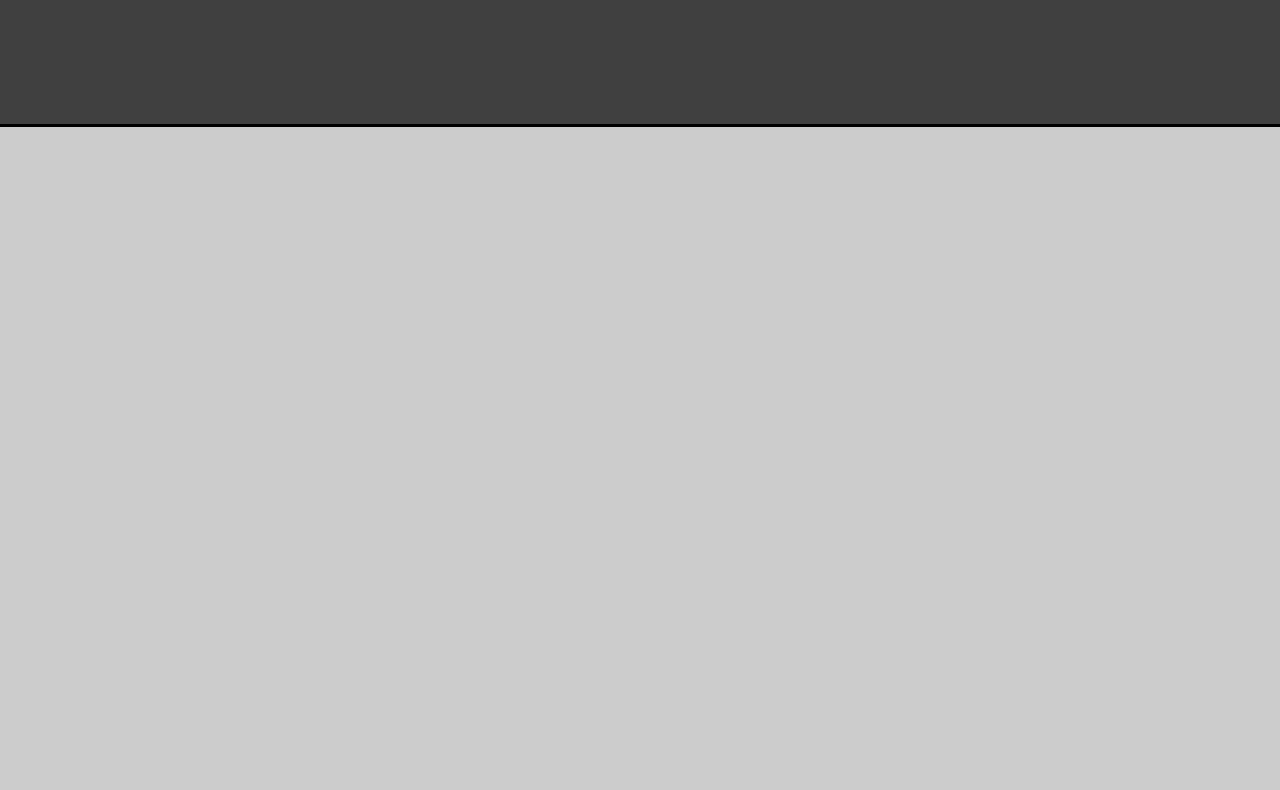
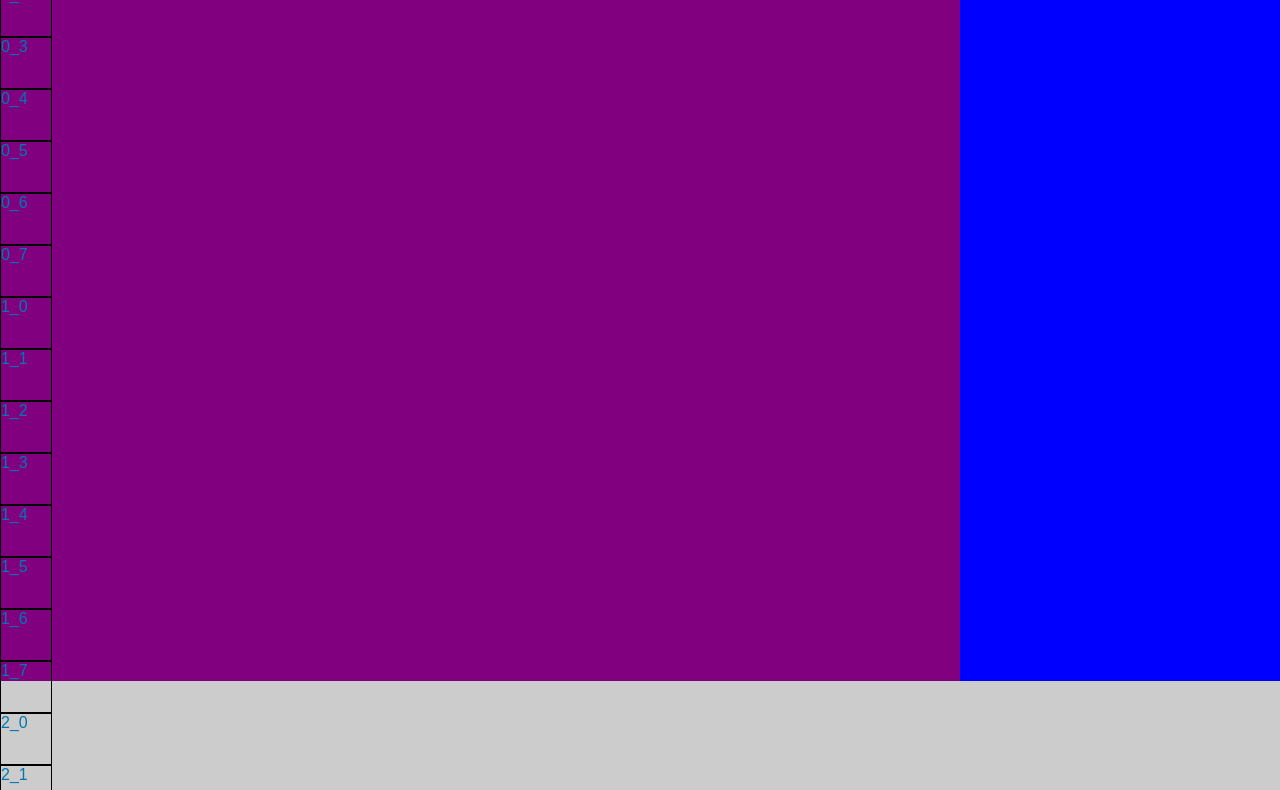
Before and after one commit to funtility/Checkers.Funtility.com, a plain HTML site: page index.html in a window 1280 px wide. Shown: the part 182-972 px from the top of the page. Before the commit the page ends 800 px from the top, so only its background shows below. Drawn offline with Linux system fonts and the light colour scheme.

Commit message:
initial commit

```diff
--- a/index.html
+++ b/index.html
@@ -1,13 +1,13 @@
 <!DOCTYPE htlm>
 <html lang="en">
     <head>
-        <title>Funtility Template</title>
+        <title>Checkers</title>
         <meta charset="utf-8">
         <meta name="viewport" content="width=device-width, initial-scale=1.0">
         <link rel="shortcut icon" href="./images/Favicon.png" type="image/x-icon" />
         <link async rel="stylesheet" href="./styles/site.css">
         <!-- <link rel="manifest" href="./manifest.json"> -->
-        <!-- <script src="./scripts/pwa.js"></script> -->
+        <script src="./scripts/checkers.js"></script>
     </head>
     <body>
         <header class="header-wide">
@@ -15,17 +15,20 @@
                 <img src="images/LogoRoundBevel_512.png">
             </a>
             <h2>
-                This is the title of the page
+                Checkers
             </h2>
         </header>
         <main>
+            <div class="board" id="board"></div>
+            <div class="side-panel">
 
+            </div>
         </main>
         <footer>
 
         </footer>
     </body>
     <script>
-
+        document.onload = initCheckers();
     </script>
 </html>
--- /dev/null
+++ b/scripts/checkers.js
@@ -0,0 +1,43 @@
+var initCheckers = function(){
+    //window.addEventListener("resize",resizeUi());
+    resizeUi();
+}
+
+var resizeUi = function(){
+    let main = document.querySelector("main");
+    console.log("fucking ok");
+    let body = main.parentElement;
+    let xBody = body.clientWidth;
+    let yBody = body.clientHeight;
+    console.log(xBody + "," + yBody);
+
+    main.setAttribute("style","width:"+xBody+"px;height:"+yBody+"px;");
+
+    drawBoard();
+    // main.setAttribute("width",xBody);
+    // main.setAttribute("height",yBody);
+}
+
+var drawBoard = function(){
+    let board = document.getElementById("board");
+    for(let row=0; row<8; row++){
+        for(let col=0; col<8; col++){
+            let cell = document.createElement("div");
+            let coord = row+"_"+col;
+            cell.setAttribute("id",coord);
+            cell.classList.add("cell");
+            cell.innerText = coord;
+            board.appendChild(cell);
+        }
+    }
+}
+
+var checkerBoard = {};
+class checkerCell {
+    constructor(){
+        this.x;
+        this.y;
+        this.peice;
+        this.class;
+    }
+};
--- a/styles/site.css
+++ b/styles/site.css
@@ -68,3 +68,31 @@ header > h2 {
 }
 
 /*#endregion*/
+
+main {
+    display: grid;
+    grid-template-columns: 3fr 1fr;
+    grid-template-rows: 100%;
+}
+
+.board {
+    background-color: purple;
+}
+
+.side-panel {
+    background-color: blue;
+}
+
+.cell {
+    width: 50px;
+    height: 50px;
+    border: solid 1px black;
+}
+
+.cell.odd {
+    background-color: red;
+}
+
+.cell.even {
+    background-color: black;
+}
```
